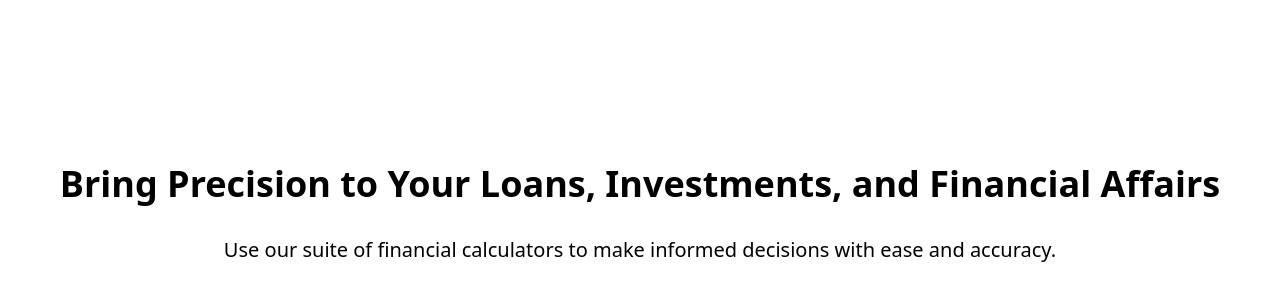
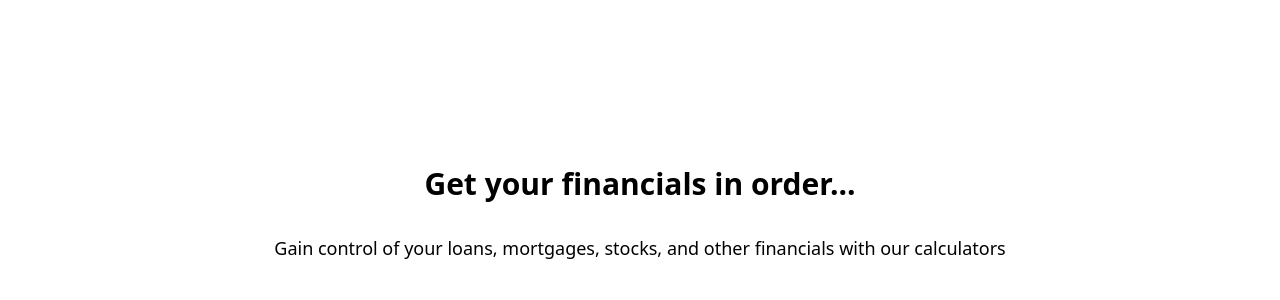
Before and after one commit to jenslaufer/financial-calculators-site, a Vue app: page / in a window 1280 px wide. Shown: the part 180-480 px from the top of the page. Built offline with nearby package versions, Linux system fonts and the light colour scheme.

Commit message:
moved forward

```diff
--- a/src/components/Home.vue
+++ b/src/components/Home.vue
@@ -1,8 +1,8 @@
 <template>
   <div class="flex flex-col w-sreen h-screen justify-center items-center">
-    <h1 class="text-4xl font-bold mb-8">{{ headline }}
+    <h1 class="text-3xl font-bold mb-8">{{ headline }}
     </h1>
-    <p class="text-xl mb-3">{{ uvp }}</p>
+    <p class="text-lg mb-3">{{ uvp }}</p>
   </div>
 </template>
 <script setup>
--- a/src/main.js
+++ b/src/main.js
@@ -10,8 +10,8 @@ const router = createRouter({
             path: '',
             component: () => import('./components/Home.vue'),
             props: {
-                headline: 'Bring Precision to Your Loans, Investments, and Financial Affairs',
-                uvp: 'Use our suite of financial calculators to make informed decisions with ease and accuracy.',
+                headline: 'Get your financials in order...',
+                uvp: 'Gain control of your loans, mortgages, stocks, and other financials with our calculators',
             }
         }
     ]
```
